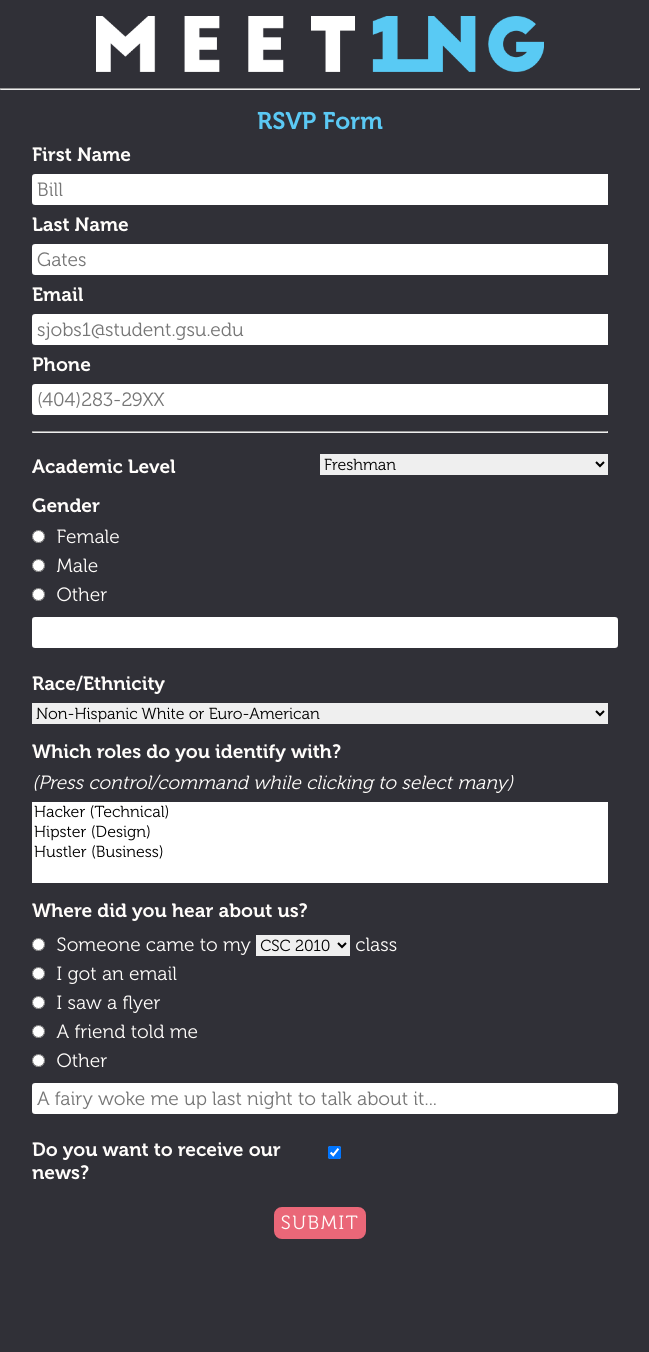
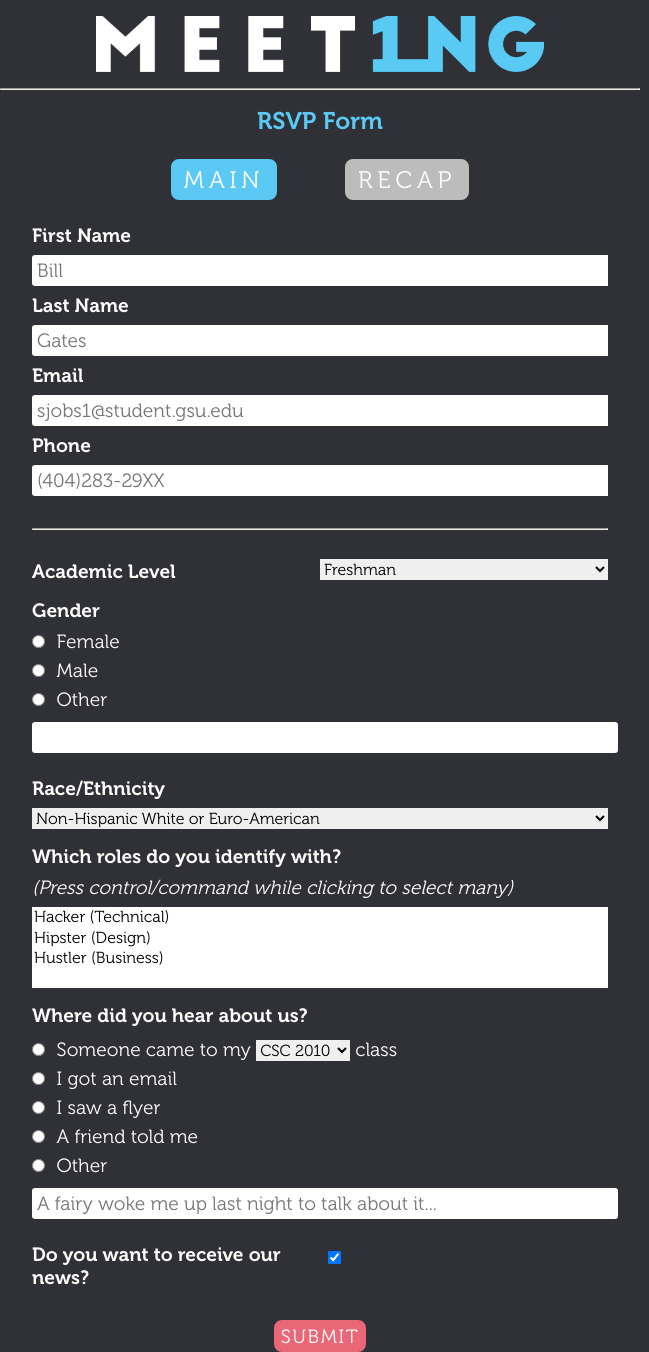
Before and after one commit to ferrerluis/ph-one-site, a Flask app: page /rsvp in a window 1280 px wide. Shown: the whole page, without its empty margins (320-969 px from the left). Before the commit the page ends 1239 px from the top, so only its background shows below. Run offline with Flask 2, Linux system fonts and the light colour scheme.

Commit message:
Added support for what event people RSVP for

```diff
--- a/static/css/main.css
+++ b/static/css/main.css
@@ -103,18 +103,24 @@ h2 {
     width: 90%;
 }
 
+#button {
+
+    margin: 2rem 0 0 0;
+}
+
 .button {
 
     text-decoration: none;
     display: inline-block;
     font-family: "Museo Thin";
     letter-spacing: 0.3rem;
-    margin: 2rem 0 0 0;
     padding: 0.2rem 0.6rem;
     border-radius: 0.5rem;
     outline: 0;
     font-size: 1.5rem;
     color: #fffdfb;
+    background-color: #bcbcbc;
+    border: 0.2rem solid #bcbcbc;
 }
 
 b {
@@ -146,13 +152,13 @@ b {
     margin-bottom: 0;
 }
 
-.button.red {
+.button.red, #button-recap:hover {
 
     border: 0.2rem solid #ea6778;
     background: #ea6778;
 }
 
-.button.blue {
+.button.blue, #button-main:hover {
 
     border: 0.2rem solid #5bc9f4;
     background: #5bc9f4;
@@ -170,6 +176,33 @@ b {
     background: #fffdfb;
     color: #303037;
     border: 0.2rem solid #fffdfb;
+    cursor: pointer;
+}
+
+.button.center {
+
+    display: inline-block;
+    margin: 0 2rem;
+}
+
+.button:first-child {
+
+    margin-left: 0;
+}
+
+.button:last-child {
+
+    margin-right: 0;
+}
+
+.center {
+
+    text-align: center;
+}
+
+.form-section {
+
+    margin: 1.5rem auto;
 }
 
 a {
@@ -187,7 +220,7 @@ h1.blue {
     color: #5bc9f4;
 }
 
-.blue {
+p .blue {
 
     color: #5bc9f4;
 }
--- a/static/css/mobile.css
+++ b/static/css/mobile.css
@@ -1,4 +1,4 @@
-@media only screen and (min-device-width: 480px) {
+@media only screen and (min-device-width: 800px) {
 
     body {
 
@@ -39,7 +39,7 @@
     }
 }
 
-@media only screen and (max-device-width: 480px) {
+@media only screen and (max-device-width: 800px) {
 
     .col-1-2-m {
 
--- a/static/js/rsvp.js
+++ b/static/js/rsvp.js
@@ -7,8 +7,6 @@ function appear(time, container) {
 }
 
 function disappear(time, container) {
-
-    console.log($(window).scrollTop());
 
     if ($(window).scrollTop() == 0) time = 0;
 
@@ -31,9 +29,22 @@ $(window).ready(function() {
 
     var rsvp_form = $('#rsvp-container');
     var response = $('#response-container');
+    var event = 'main';
 
-    $('#rsvp-form').submit(function (e) {
-        e.preventDefault();
+    if ($(window).width() < 800) {
+
+        var device = 'mobile';
+    } else {
+
+        var device = 'pc';
+    }
+
+    $('#rsvp-form').submit(function(e) {
+
+       e.preventDefault();
+    });
+
+    $('#submit-rsvp-button').click(function () {
 
         disappear(400, rsvp_form);
 
@@ -60,8 +71,11 @@ $(window).ready(function() {
             'heard': heard,
             'race': $('#race').val(),
             'roles': $('#roles').val(),
-            'news': $('#news').val()
+            'news': $('#news').val(),
+            'event': {'name': event, 'device': device}
         }
+
+        console.log(form_info);
 
         $.ajax({
             url: './rsvp',
@@ -74,8 +88,6 @@ $(window).ready(function() {
                 $('#response-details').html('You have successfully RSVPed.<br>See you at the meeting!');
             },
             error: function(resp) {
-                console.log(JSON.parse(resp.responseText).description);
-                console.log(resp)
                 $('#response-title').addClass('red').html('OOPS! SOMETHING WENT WRONG.');
                 $('#response-details').html('Error: ' + JSON.parse(resp.responseText).description +
                 '<br><br>If the error persists, please email <a href="mailto:hello@pantherhackers.com">hello@pantherhackers.com<a>.');
@@ -105,4 +117,23 @@ $(window).ready(function() {
         disappear(500, response);
         appear(1500, rsvp_form);
     });
+
+    var button_main = $('#button-main');
+    var button_recap = $('#button-recap');
+
+    button_main.click(function() {
+
+        button_main.addClass('blue');
+        button_recap.removeClass('red');
+
+        event = 'main';
+    });
+
+    button_recap.click(function() {
+
+        button_recap.addClass('red');
+        button_main.removeClass('blue');
+
+       event = 'recap'
+    });
 });
--- a/templates/rsvp.html
+++ b/templates/rsvp.html
@@ -19,6 +19,11 @@
             <h1 class="rsvp-title blue">RSVP Form</h1>
 
             <form action="#" id="rsvp-form">
+
+                <div class="form-section center">
+                    <button id="button-main" class="button center blue">MAIN</button>
+                    <button id="button-recap" class="button center">RECAP</button>
+                </div>
 
                 <div class="form-section">
                     <div class="row">
```
